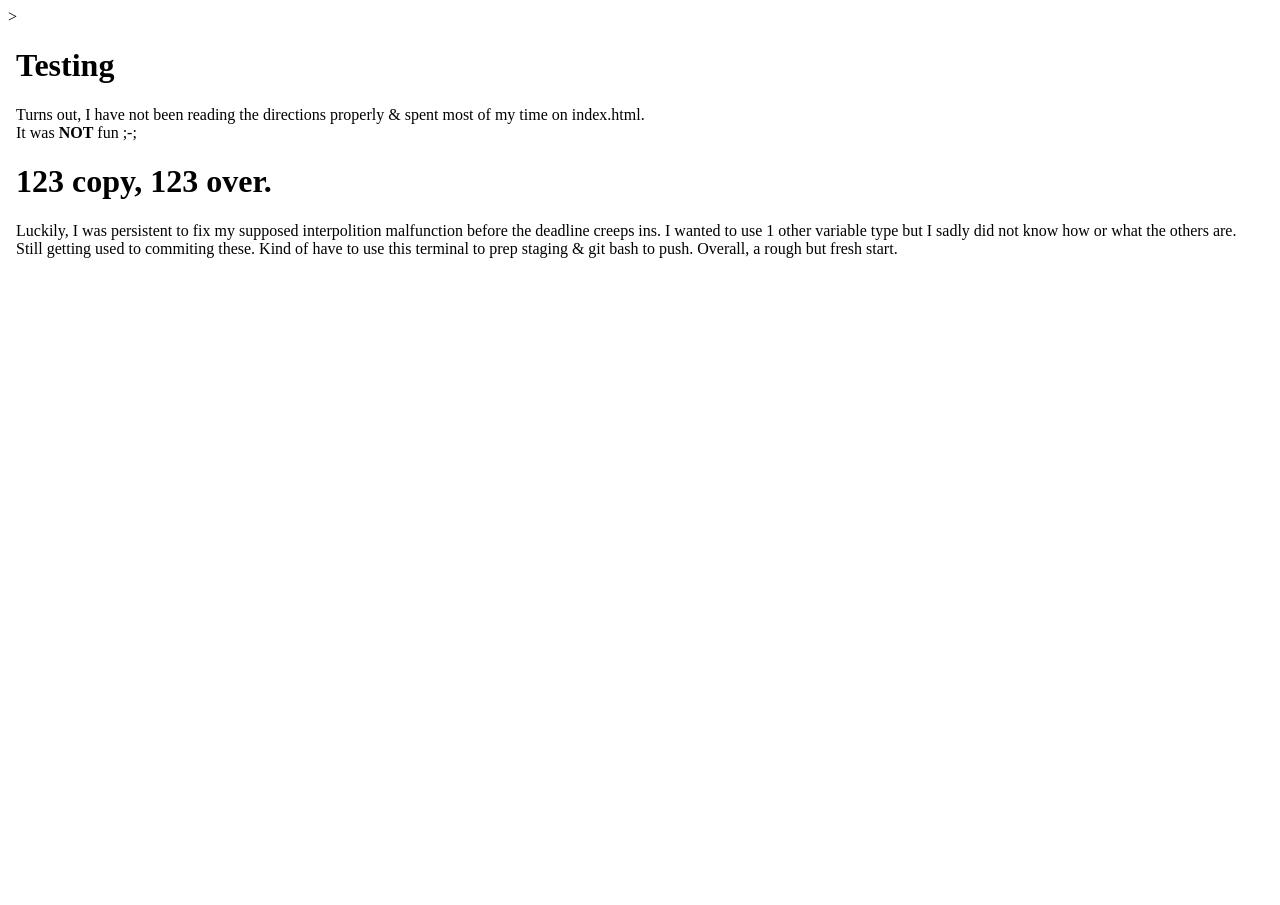
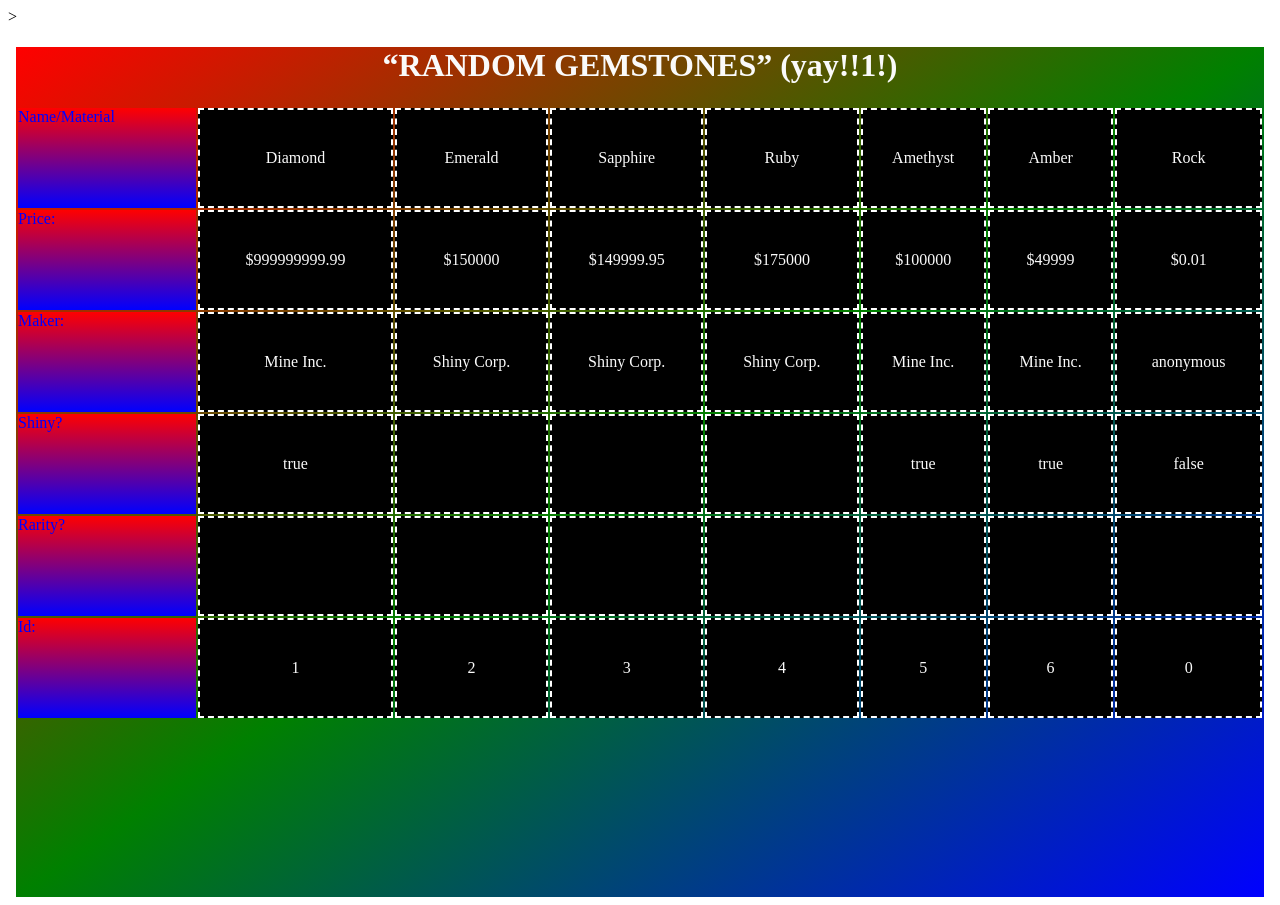
Before and after one commit to 2hqe2/Danny_Le_Learning_Angular, an Angular app: page / in a window 1280 px wide. Before the commit the page ends 800 px from the top, so only its background shows below. Built offline with nearby package versions, Linux system fonts and the light colour scheme.

Commit message:
Assignment 2

```diff
--- a/src/app/app.component.css
+++ b/src/app/app.component.css
@@ -0,0 +1,44 @@
+/*
+Danny Le
+2023-09-18
+
+If I may not have used at least 2 different directories, I'll at least go for the bonus
+Mainly just unsure how I would use the the others directories for displaying info.
+*/
+
+body {
+    text-align : center;
+    background : linear-gradient(to bottom right, red, green, blue);
+    color : rgb(250, 250, 250);
+    height : 850px;
+}
+
+h1:hover {
+    color : black;
+}
+
+table {
+    text-align: left;
+}
+
+tr {
+    background : linear-gradient(to bottom,red, blue);
+    color : blue;
+    height : 100px;
+}
+tr:hover{
+    background : linear-gradient(to top,red, blue);
+    color : red;
+}
+
+td {
+    text-align: center;
+    border : 2.5px dashed white;
+    background-color : rgb(0, 0, 0);
+    color : rgb(250, 250, 250);
+}
+td:hover {
+    border : 5px dashed black;
+    background-color : rgb(250, 250, 250);
+    color : rgb(0, 0, 0);
+}
--- a/src/app/app.component.html
+++ b/src/app/app.component.html
@@ -1,27 +1,36 @@
 <!DOCTYPE html>
+<!--
+Danny Le
+2024-09-18
+-->
+
 <html>
-<head>
-  <title>{{ title }}</title>
-</head>
-<body>
-  <header>
-    <h1>{{ word }}</h1>
-  </header>
-  <main>
-    <p>
-      Turns out, I have not been reading the directions properly & spent most of my time on index.html.<br>
-      It was <b>NOT</b> fun ;-;
-    </p>
-  </main>
-  <footer>
-    <h1>{{ word2 }}</h1>
-    <p>
-      Luckily, I was persistent to fix my supposed interpolition malfunction before the deadline creeps ins.
-      I wanted to use 1 other variable type but I sadly did not know how or what the others are.
-      Still getting used to commiting these. Kind of have to use this terminal to prep staging & git bash to push.
-      Overall, a rough but fresh start.
-    </p>
-  </footer>
-</body>
-
+  <head>
+    <title>{{ title }}</title>
+  </head>
+  <body>
+    <h1><b><q>RANDOM GEMSTONES</q></b> (yay!!1!)</h1>
+    <div>
+      <table align="center" width="100%">
+          <tr> Name/Material
+            <td *ngFor="let gem of gems">{{ gem.material }}</td>
+          </tr>
+          <tr> Price:
+            <td *ngFor="let gem of gems">${{ gem.price }}</td>
+          </tr>
+          <tr> Maker:
+            <td *ngFor="let gem of gems">{{ gem.productionCompany }}</td>
+          </tr>
+          <tr> Shiny?
+            <td *ngFor="let gem of gems">{{ gem.shiny }}</td>
+          </tr>
+          <tr> Rarity?
+            <td *ngFor="let gem of gems">{{ gem.rarity }}</td>
+          </tr>
+          <tr> Id:
+            <td *ngFor="let gem of gems">{{ gem.id }}</td>
+          </tr>
+      </table>
+    </div>
+  </body>
 </html>
--- a/src/app/app.component.ts
+++ b/src/app/app.component.ts
@@ -1,16 +1,29 @@
-import { Component } from '@angular/core';
+import { Component, OnInit } from '@angular/core';
 import { RouterOutlet } from '@angular/router';
 import { Gem } from './gem';
+import {NgFor} from '@angular/common';
+import { NgIf } from '@angular/common';
+
+
 
 @Component({
   selector: 'app-root',
   standalone: true,
-  imports: [RouterOutlet],
+  imports: [RouterOutlet, NgFor, NgIf],
   templateUrl: './app.component.html',
   styleUrl: './app.component.css'
 })
+
 export class AppComponent {
   title = 'Danny Le Learning Angular';
   word = 'Testing';
   word2 = '123 copy, 123 over.';
+  diamond : Gem = {id: 1, material: "Diamond", price: 999999999.99, productionCompany: "Mine Inc.", shiny: true};
+  emerald : Gem = {id: 2, material: "Emerald", price: 150000, productionCompany: "Shiny Corp."};
+  sapphire : Gem = {id: 3, material: "Sapphire", price: 149999.95, productionCompany: "Shiny Corp."};
+  ruby : Gem = {id: 4, material: "Ruby", price: 175000, productionCompany: "Shiny Corp."};
+  amethyst : Gem = {id: 5, material: "Amethyst", price: 100000, productionCompany: "Mine Inc.", shiny: true};
+  amber : Gem = {id: 6, material: "Amber", price: 49999, productionCompany: "Mine Inc.", shiny: true};
+  rock : Gem = {id: 0, material: "Rock", price: 0.01, productionCompany: "anonymous", shiny: false};
+  gems : Gem[] = [this.diamond, this.emerald, this.sapphire, this.ruby, this.amethyst, this.amber, this.rock];
 }
```
Also changed, not shown: src/app/gem.ts (+6 -6 lines).
